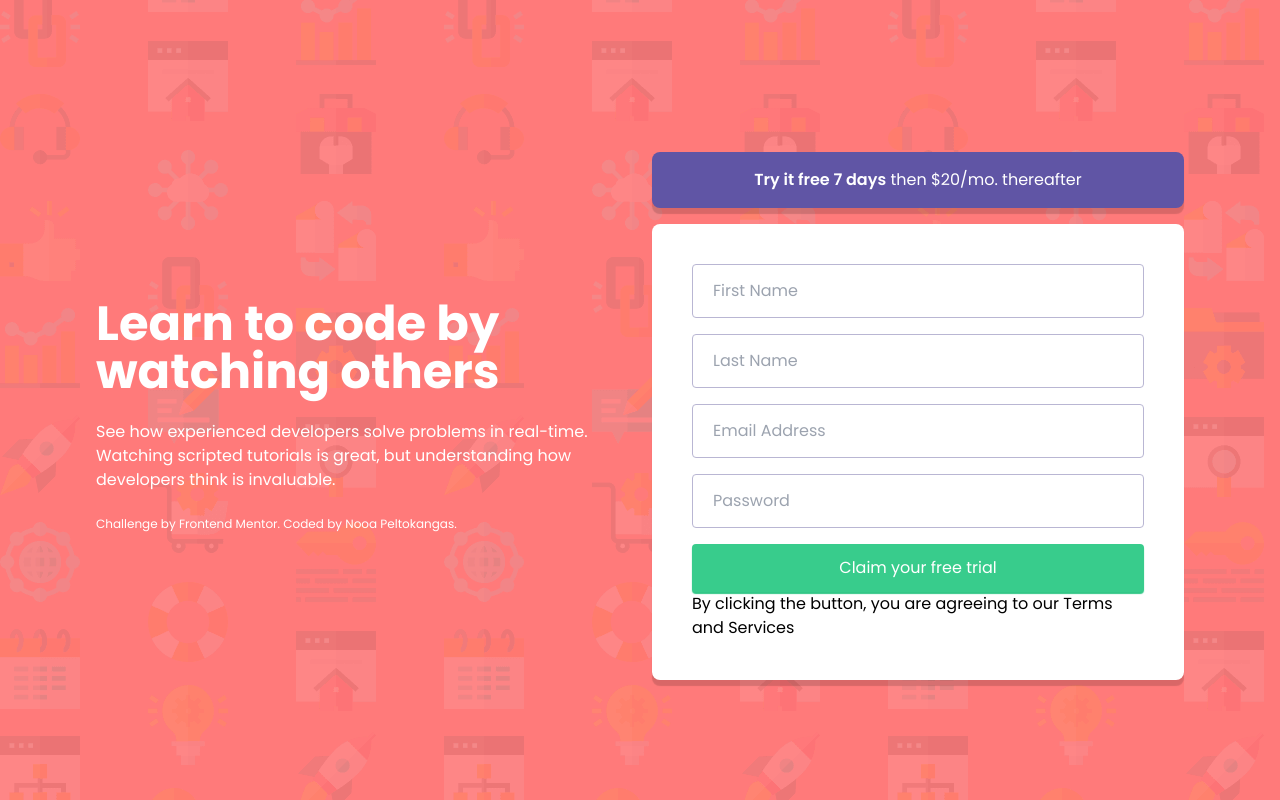
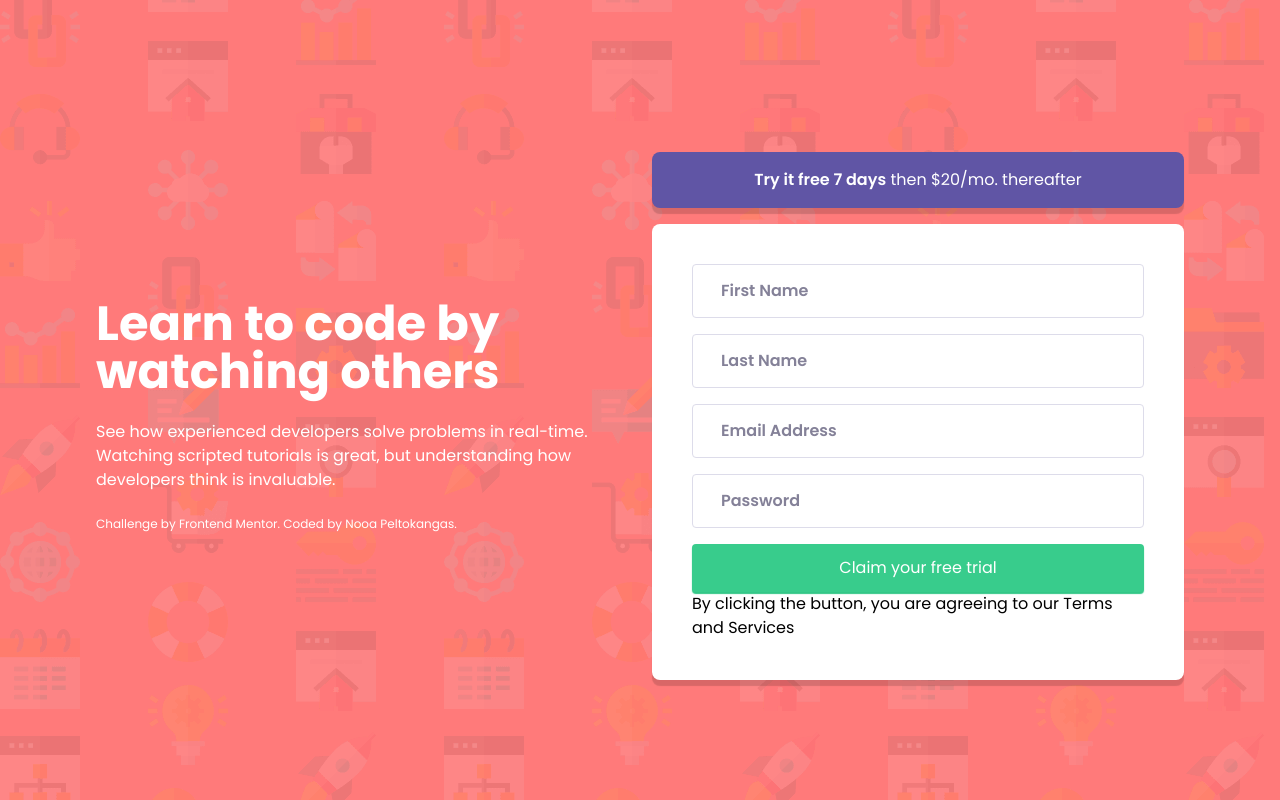
Before and after one commit to nooa-p/signup-form, a Next.js app: page / in a window 1280 px wide. Built offline with nearby package versions, Linux system fonts and the light colour scheme.

Commit message:
configured form colours in tailwind config

```diff
--- a/src/app/page.tsx
+++ b/src/app/page.tsx
@@ -21,10 +21,10 @@ export default function Home() {
           </div>
           <div className='bg-white p-6 lg:p-10 rounded-lg shadow'>
             <form className=''>
-              <input type="text" className='block w-full p-3.5 pl-5 rounded mb-4 border border-gray/[45]' name="" id="" placeholder='First Name' />
-              <input type="text" className='block w-full p-3.5 pl-5 rounded mb-4 border border-gray/[45]' name="" id="" placeholder='Last Name' />
-              <input type="text" className='block w-full p-3.5 pl-5 rounded mb-4 border border-gray/[45]' name="" id="" placeholder='Email Address' />
-              <input type="text" className='block w-full p-3.5 pl-5 rounded mb-4 border border-gray/[45]' name="" id="" placeholder='Password'  />
+              <input type="text" className='block w-full p-3.5 pl-7 rounded mb-4 border border-gray-light placeholder:text-dark-light placeholder:font-semibold' name="" id="" placeholder='First Name' />
+              <input type="text" className='block w-full p-3.5 pl-7 rounded mb-4 border border-gray-light placeholder:text-dark-light placeholder:font-semibold' name="" id="" placeholder='Last Name' />
+              <input type="text" className='block w-full p-3.5 pl-7 rounded mb-4 border border-gray-light placeholder:text-dark-light placeholder:font-semibold' name="" id="" placeholder='Email Address' />
+              <input type="text" className='block w-full p-3.5 pl-7 rounded mb-4 border border-gray-light placeholder:text-dark-light placeholder:font-semibold' name="" id="" placeholder='Password'  />
               <button className='bg-green text-white shadow-sm block w-full p-3 rounded'>Claim your free trial</button>
             </form>
             <span>By clicking the button, you are agreeing to our Terms and Services</span>
--- a/tailwind.config.ts
+++ b/tailwind.config.ts
@@ -11,8 +11,14 @@ const config: Config = {
       'red': 'hsl(0, 100%, 74%)',
       'blue': 'hsl(248, 32%, 49%)',
       'green': 'hsl(154, 59%, 51%)',
-      'dark': 'hsl(249, 10%, 26%)',
-      'gray': 'hsl(246, 25%, 77%)',
+      'dark': {
+        'DEFAULT': 'hsl(249, 10%, 26%)',
+        'light': 'hsl(249, 10%, 55%)'
+      },
+      'gray': {
+        'DEFAULT': 'hsl(246, 25%, 77%)',
+        'light': 'hsl(246, 25%, 89%)'
+      },
       'white': 'rgb(255 255 255)'
     },
 
```
